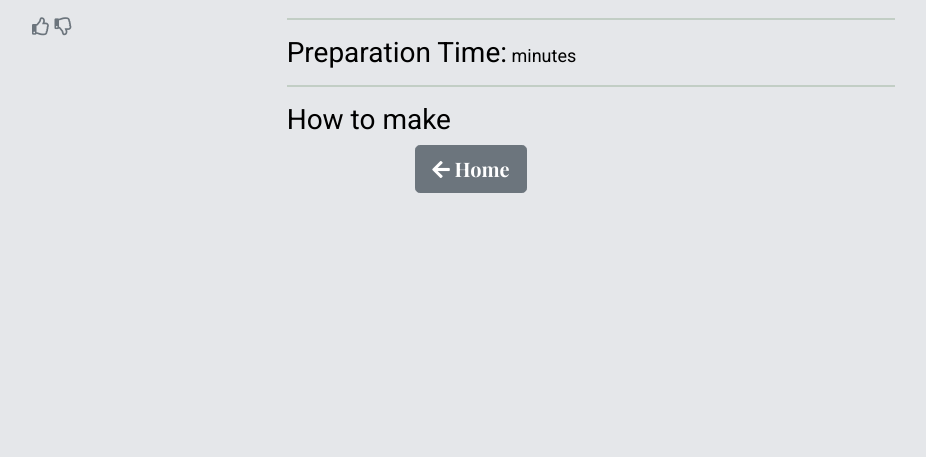
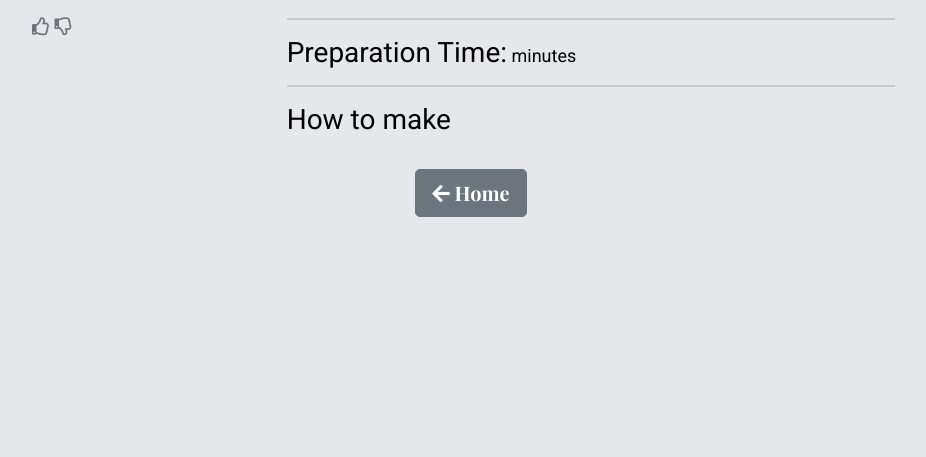
Before and after one commit to belovedpearl/AfricanRecipes-PP4, a Django app: template templates/details.html in a window 1280 px wide. Shown: the part 167-624 px from the top of the page, without its empty margins (169-1095 px from the left). Run offline with Django 3.2, Linux system fonts and the light colour scheme; the template is opened without the code that fills it, so the values that code supplies are empty.

Commit message:
Add margins to the details page home button

```diff
--- a/templates/details.html
+++ b/templates/details.html
@@ -99,7 +99,7 @@
             </div>
         </div>
         <div class="text-center">
-            <a class="btn btn-secondary btn-lg mb-4" href="{% url 'home' %}" role="button" aria-label="Back home">
+            <a class="btn btn-secondary btn-lg mt-4 mb-4" href="{% url 'home' %}" role="button" aria-label="Back home">
                 <i class="fas fa-arrow-left"></i>
                 Home
             </a>
```
